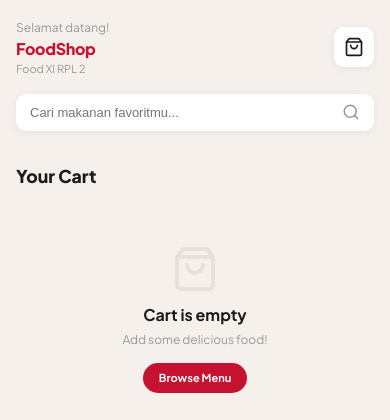
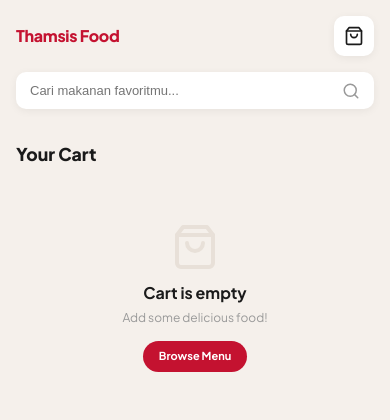
Before and after one commit to hernandezj4/foodshop, a PHP site: page /customer/cart/index.php in a window 390 px wide. Shown: the top 420 px of the page. Run offline with PHP 8.4, Linux system fonts and the light colour scheme; data comes from the database, SQL or seed files in the repository; data that the repository does not hold is empty.

Commit message:
Rename FoodShop to Thamsis Food, remove subtitles
- APP_NAME: FoodShop → Thamsis Food
- Sidebar: removed 'Food XI RPL 2' subtitle
- Mobile header: removed 'Selamat datang!' greeting and 'Food XI RPL 2'

```diff
--- a/config/app.php
+++ b/config/app.php
@@ -10,7 +10,7 @@ $isRailway = getenv('RAILWAY_PUBLIC_DOMAIN') !== false;
 $appUrl = $isRailway
     ? 'https://' . getenv('RAILWAY_PUBLIC_DOMAIN')
     : ((isset($_SERVER['HTTPS']) && $_SERVER['HTTPS'] === 'on' ? 'https' : 'http') . '://' . ($_SERVER['HTTP_HOST'] ?? 'localhost'));
-define('APP_NAME', 'FoodShop');
+define('APP_NAME', 'Thamsis Food');
 define('APP_URL', rtrim($appUrl, '/'));
 define('UPLOAD_PATH', __DIR__ . '/../public/uploads/');
 define('WA_NUMBER', '6285780108474');
--- a/includes/customer_layout.php
+++ b/includes/customer_layout.php
@@ -29,7 +29,6 @@ function customerHeader() {
         <div class="brand-logo"><?= svgIcon('logo', 32) ?></div>
         <div class="brand-text">
             <?= APP_NAME ?>
-            <small>Food XI RPL 2</small>
         </div>
     </div>
     <div class="desk-nav-links">
@@ -76,9 +75,7 @@ function customerHeader() {
 <header class="header">
     <div class="header-left">
         <div class="greeting">
-            <small>Selamat datang!</small>
             <h2><span><?= APP_NAME ?></span></h2>
-            <p>Food XI RPL 2</p>
         </div>
     </div>
     <div class="header-right">
```
